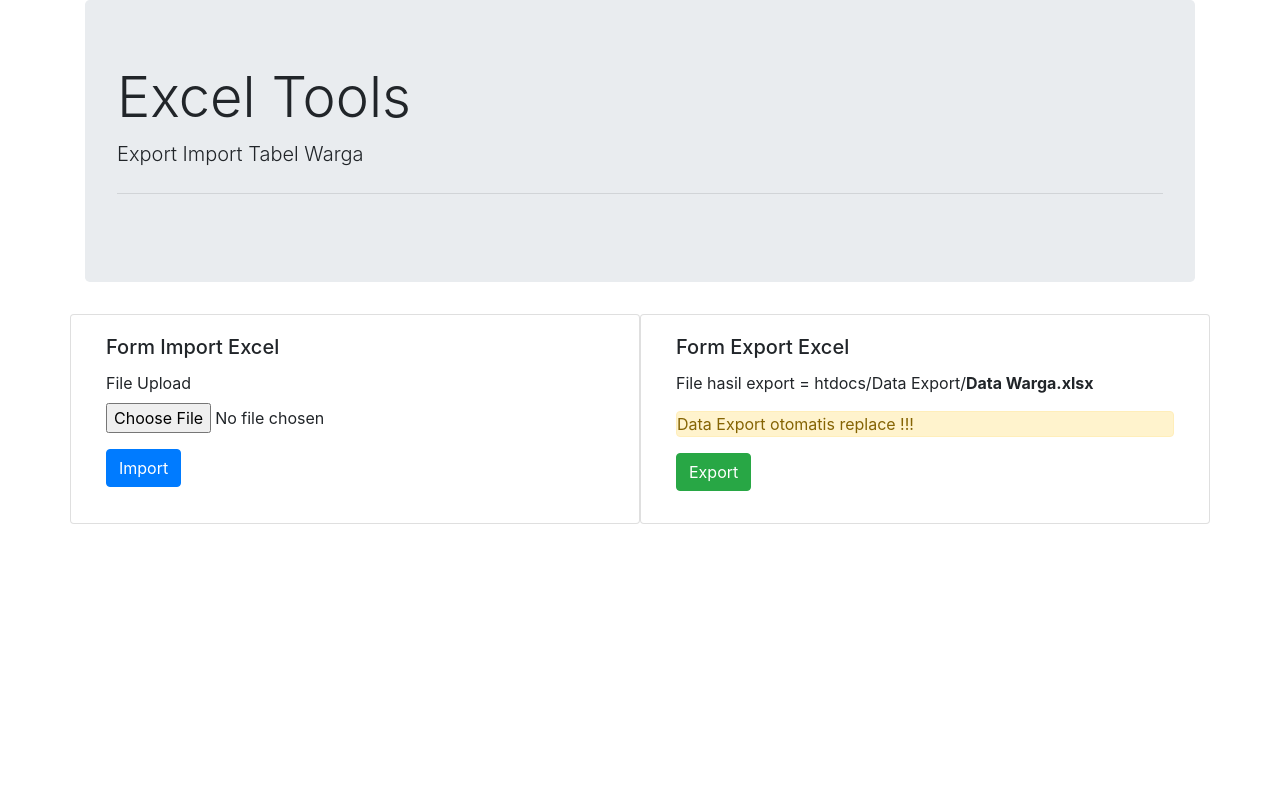
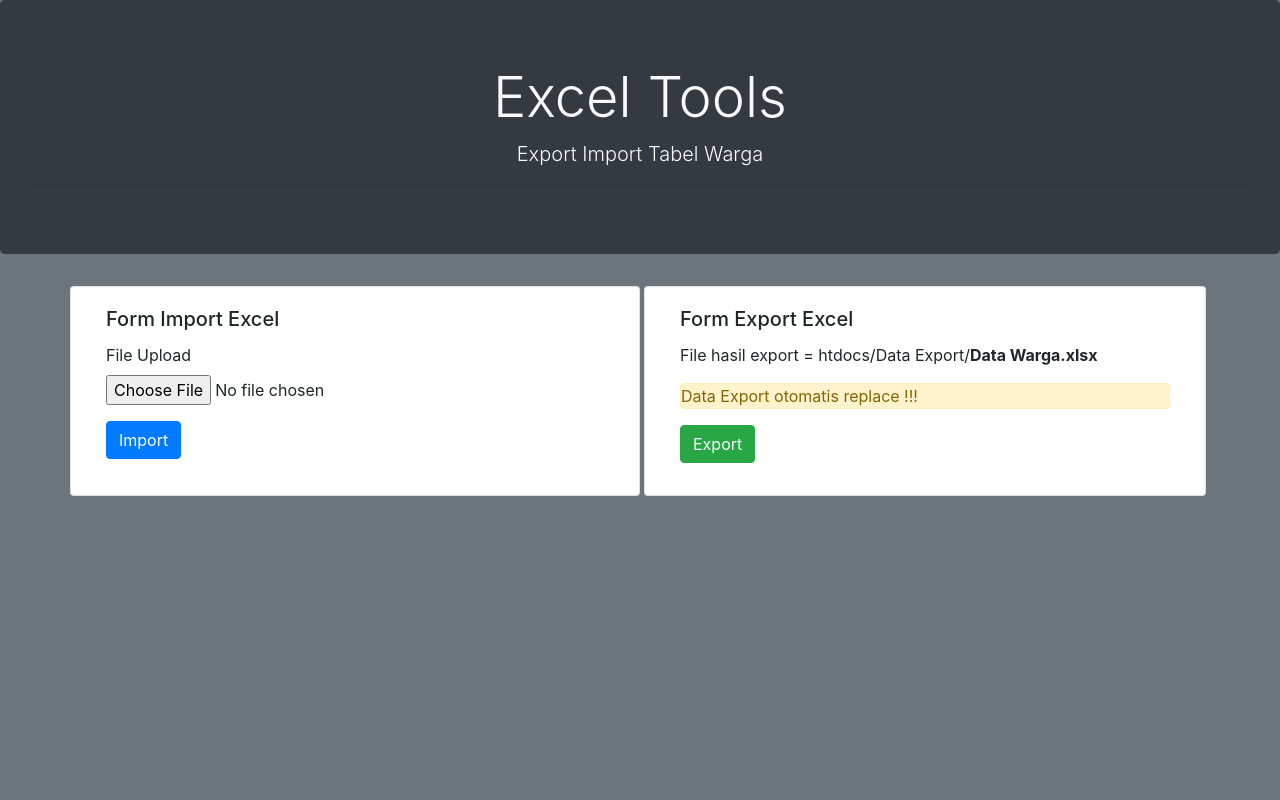
Before and after one commit to mbasss/excel-tools, a PHP site: page /excel/ in a window 1280 px wide. Run offline with PHP 8.4, Linux system fonts and the light colour scheme.

Commit message:
ubah tampilan utama

```diff
--- a/index.php
+++ b/index.php
@@ -5,16 +5,19 @@
     <link rel="stylesheet" href="vendor/bootstrap/css/bootstrap.css">
 </head>
 
-<body>
+<body class=" bg-secondary">
+    <div class="jumbotron bg-dark text-light text-center">
+        <h1 class="display-4">Excel Tools</h1>
+        <p class="lead">Export Import Tabel Warga</p>
+        <hr class="my-1">
+    </div>
+
     <div class="container">
-        <div class="jumbotron">
-            <h1 class="display-4">Excel Tools</h1>
-            <p class="lead">Export Import Tabel Warga</p>
-            <hr class="my-4">
-        </div>
+
+
         <div class="row">
 
-            <div class="card col-md-6">
+            <div class="card col-md-6 mr-1 mb-1">
                 <div class="card-body">
                     <h5 class="card-title">Form Import Excel</h5>
                     <form method="post" enctype="multipart/form-data" action="proses/import.php">
@@ -27,7 +30,7 @@
                 </div>
             </div>
 
-            <div class="card col">
+            <div class="card col mr-1 mb-1">
                 <div class="card-body">
                     <h5 class="card-title">Form Export Excel</h5>
 
```
